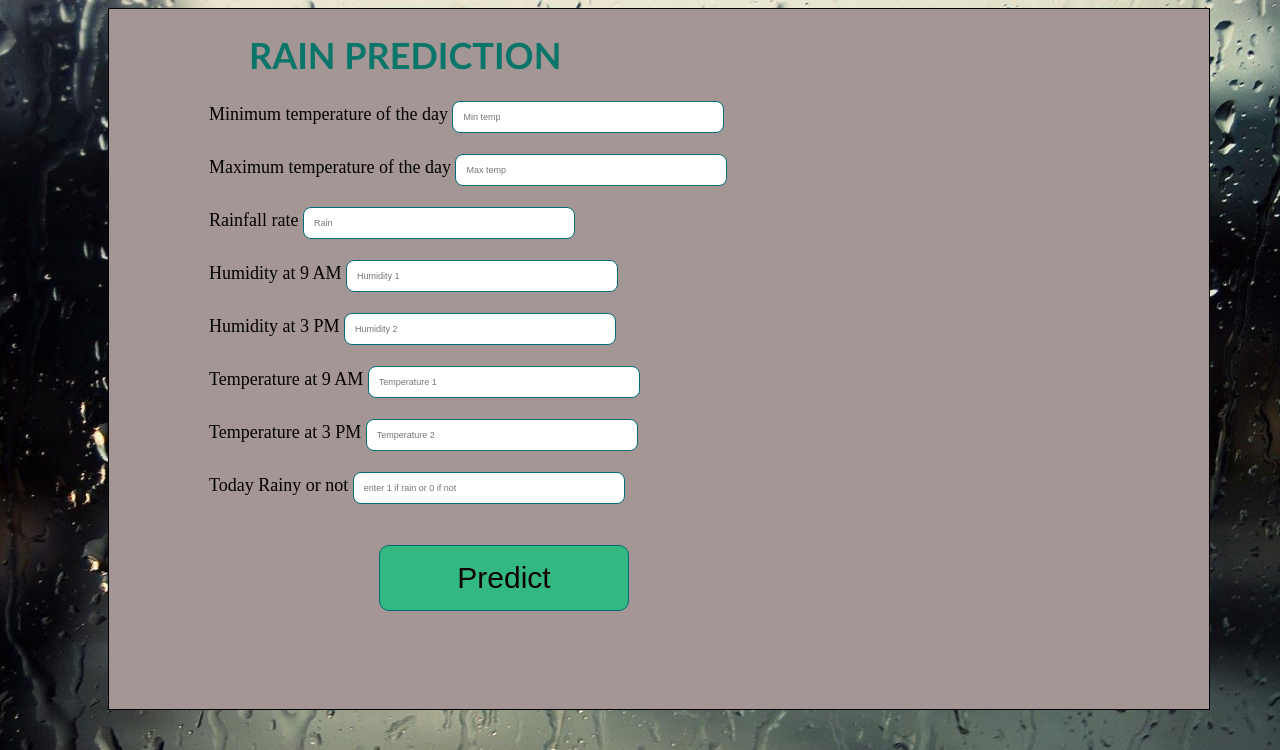
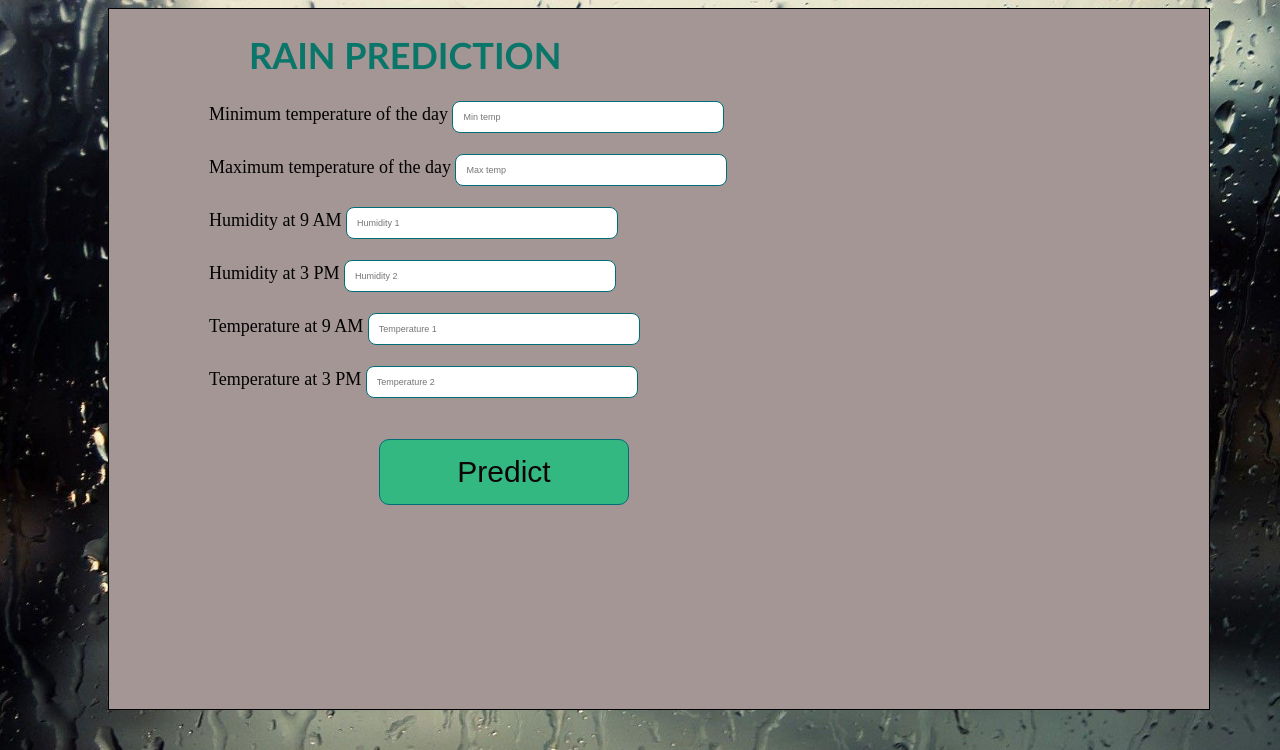
Before and after one commit to ARUNRD214/rainprediction, a Flask app: page / in a window 1280 px wide. Shown: the top 750 px of the page. Run offline with Flask 3, Linux system fonts and the light colour scheme; parts of the project's set-up code (start-up, migrations or seed data) failed here and were passed over.

Commit message:
Update home1.html

```diff
--- a/templates/home1.html
+++ b/templates/home1.html
@@ -22,11 +22,6 @@
             <input type="text" name="MaxTemp" placeholder="Max temp" required="required">
         </div>
         <br>
-        <div>
-            <label for="data3">Rainfall rate</label>
-            <input type="text" name="Rainfall" placeholder="Rain" required="required">
-        </div>
-        <br>
            <div>
             <label for="data2">Humidity at 9 AM</label>
             <input type="text" name="Humidity9am" placeholder="Humidity 1" required="required">
@@ -43,10 +38,6 @@
             <label for="data2">Temperature at 3 PM</label>
             <input type="text" name="Temp3pm"   placeholder="Temperature 2" required="required">
             </div><br>
-            <div>
-            <label for="data2">Today Rainy or not</label>
-            <input type="text" name="RainToday" placeholder="enter 1 if rain or 0 if not" required="required">
-             </div><br>
             <div class="result">
             <button type="submit">Predict</button>
             </div>
```
